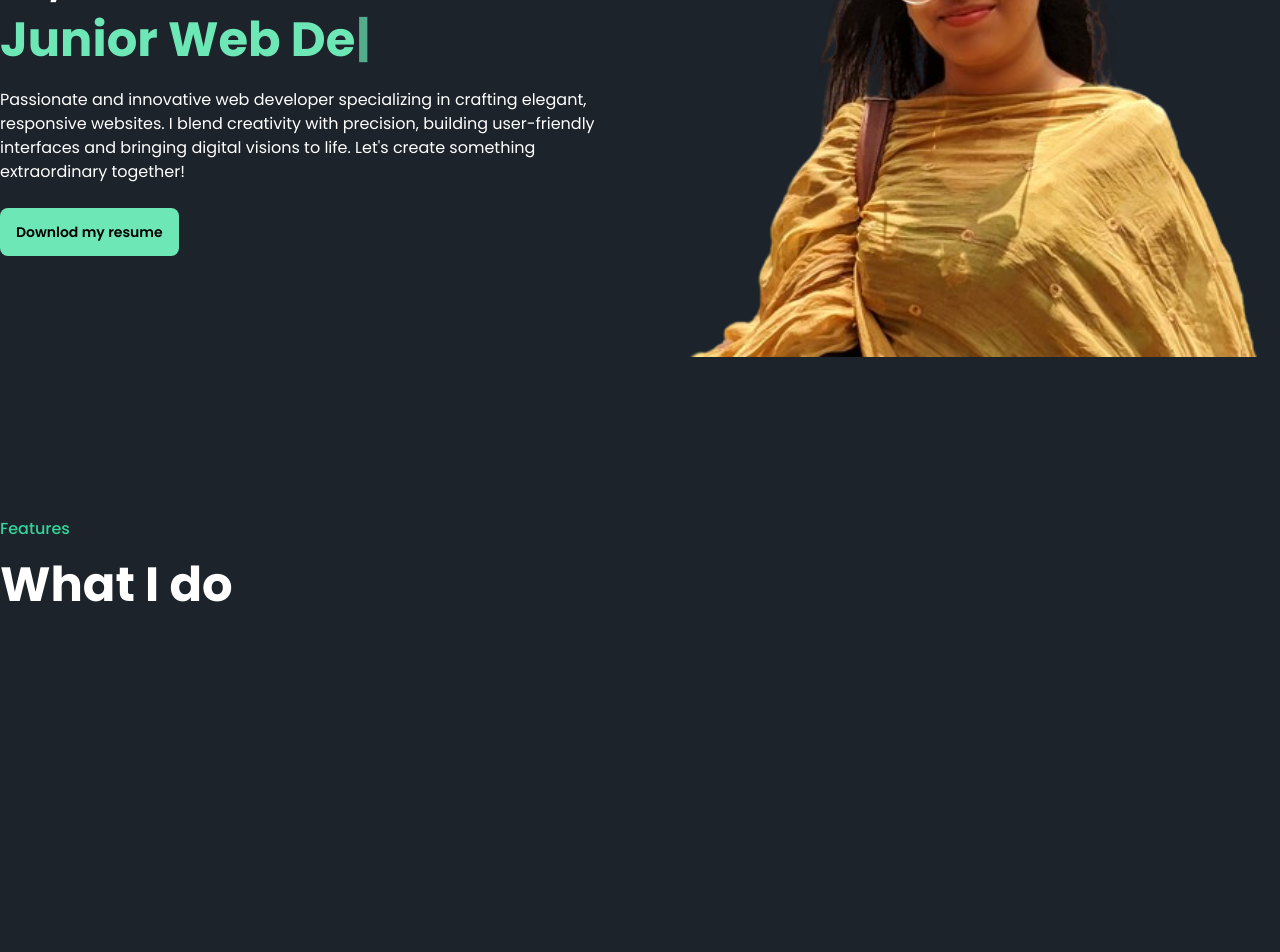
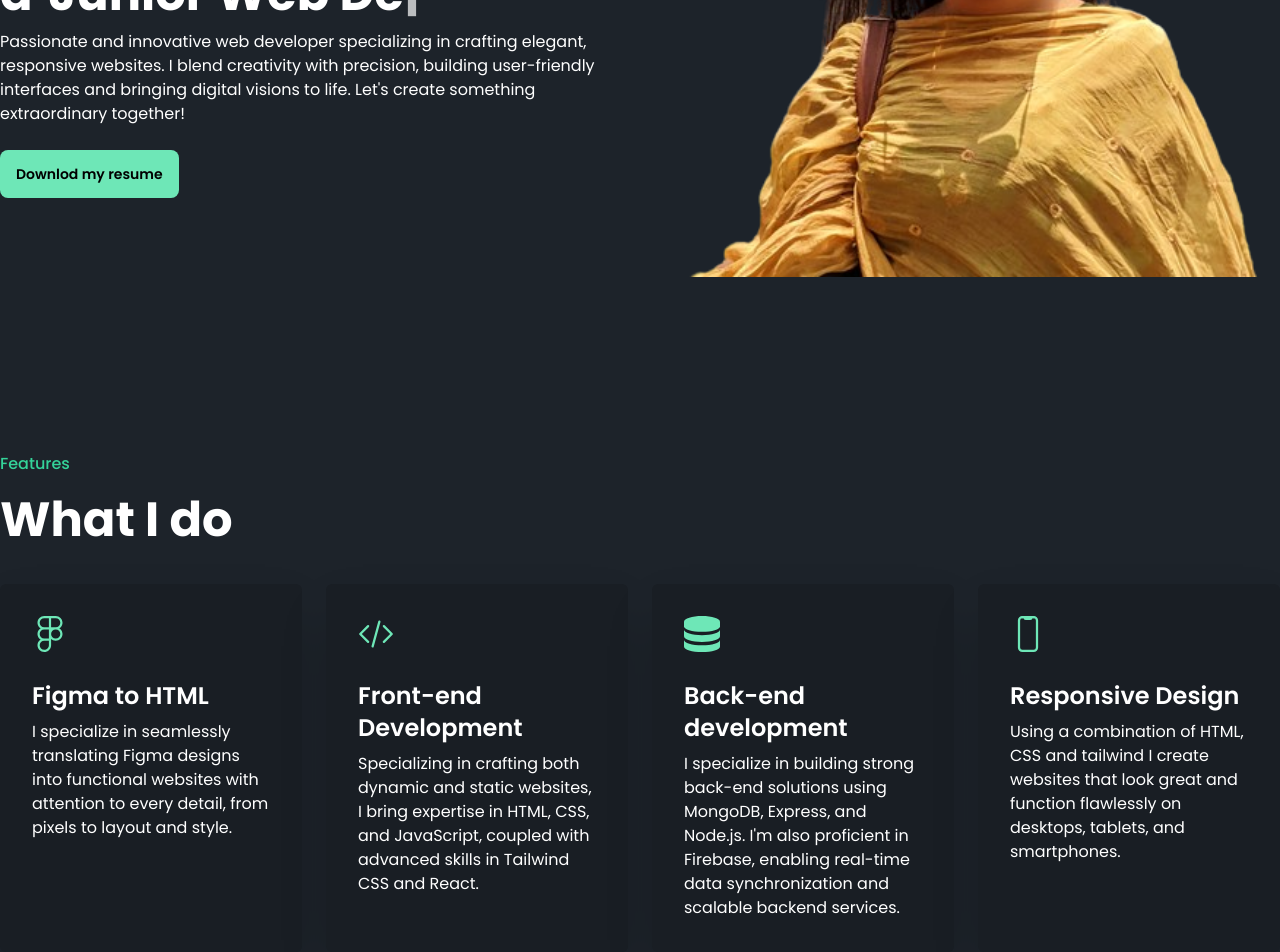
Before and after one commit to zannat20040/my-portfolio, a React (Vite) app: page / in a window 1280 px wide. Shown: the part 449-1401 px from the top of the page. Before the commit the page ends 1067 px from the top, so only its background shows below. Built offline with nearby package versions, Linux system fonts and the light colour scheme.

Commit message:
feature adddedg

```diff
--- a/package.json
+++ b/package.json
@@ -15,6 +15,7 @@
     "react": "^18.2.0",
     "react-dom": "^18.2.0",
     "react-hot-toast": "^2.4.1",
+    "react-icons": "^4.12.0",
     "react-router-dom": "^6.20.1",
     "sort-by": "^1.2.0",
     "typewriter-effect": "^2.21.0"
--- /dev/null
+++ b/src/Section/All section/Aboutme.jsx
@@ -0,0 +1,11 @@
+import React from 'react';
+
+const Aboutme = () => {
+    return (
+        <div>
+
+        </div>
+    );
+};
+
+export default Aboutme;
--- a/src/Section/All section/Banner.jsx
+++ b/src/Section/All section/Banner.jsx
@@ -3,11 +3,14 @@ import Typewriter from "typewriter-effect";
 import banner from "../../assets/banner.png";
 const Banner = () => {
   return (
-    <div className="min-h-screen py-40">
+    <div className="min-h-screen py-20">
       <div className="grid grid-cols-2 items-center justify-between mx-auto">
         <div className=" text-white">
           <p className="font-medium text-gray-400">Welcome to my world</p>
-          <h1 className="text-5xl font-bold mt-5">Hi, I am a </h1>
+          <h1 className="text-5xl font-bold mt-5">Hi, I am <span className="text-emerald-300">Zannatul Ferdousi Hema</span></h1>
+
+          <h1 className="text-5xl font-bold mt-5 flex gap-4">a
+
           <Typewriter
             options={{
               strings: ["Junior Web Developer", "Front-end Developer"],
@@ -15,6 +18,8 @@ const Banner = () => {
               loop: true,
             }}
           />
+          </h1>
+
           <h1 className="text-5xl font-bold mt-3 text-emerald-300"></h1>
           <p className="pb-6">
             Passionate and innovative web developer specializing in crafting
--- a/src/Section/All section/Feature.jsx
+++ b/src/Section/All section/Feature.jsx
@@ -1,12 +1,29 @@
-import React from 'react';
+import React from "react";
+import { features } from "../Allobjects";
 
 const Feature = () => {
+
+
   return (
-        <div className='text-white'>
-            <div>
+    <div className="text-white">
+      <div className="">
         <p className="font-medium text-emerald-400">Features</p>
         <h1 className="text-5xl font-bold mt-5 ">What I do</h1>
+      </div>
+<div className="grid grid-cols-4 gap-6">
 
+  {
+    features.map(feature=>(
+      <div className="card mt-10 bg-base-200 shadow-2xl rounded-md">
+  <div className="card-body">
+    <h2 className="text-4xl text-emerald-300 mb-5">{feature.icon}</h2>
+    <h2 className="card-title text-2xl">{feature.title}</h2>
+    <p>{feature.description}</p>
+
+  </div>
+</div>
+    ))
+  }
 </div>
     </div>
   );
--- /dev/null
+++ b/src/Section/Allobjects.jsx
@@ -0,0 +1,41 @@
+import React from 'react';
+import { SiFigma } from "react-icons/si";
+import { HiCodeBracket } from "react-icons/hi2";
+import { ImDatabase } from "react-icons/im";
+import { IoPhonePortraitOutline } from "react-icons/io5";
+export const features = [
+    {
+        id: 1,
+        icon: <SiFigma />,
+        title: 'Figma to HTML',
+        description: 'I specialize in seamlessly translating Figma designs into  functional websites with attention to every detail, from pixels to layout and style.',
+      },
+      {
+        id: 2,
+        icon: <HiCodeBracket />,
+        title: 'Front-end Development',
+        description: 'Specializing in crafting both dynamic and static websites, I bring expertise in HTML, CSS, and JavaScript, coupled with advanced skills in Tailwind CSS and React. ',
+      },
+      {
+        id: 3,
+        icon: <ImDatabase />,
+        title: 'Back-end development',
+        description: "I specialize in building strong back-end solutions using MongoDB, Express, and Node.js. I'm also proficient in Firebase, enabling real-time data synchronization and scalable backend services.",
+      },
+      {
+        id: 4,
+        icon: <IoPhonePortraitOutline />,
+        title: 'Responsive Design',
+        description: 'Using a combination of HTML, CSS and tailwind I create websites that look great and function flawlessly on desktops, tablets, and smartphones.',
+      },
+]
+
+// const Allobjects = () => {
+//     return (
+//         <div>
+
+//         </div>
+//     );
+// };
+
+// export default Allobjects;
--- a/src/index.css
+++ b/src/index.css
@@ -10,7 +10,6 @@
     font-size: 48px;
     font-weight: bold;
     margin-top: 12px;
-    color: #6EE7B7;
 }
 /*
 .banner-right {
```
Also changed, not shown: 1 other file (tests, documents, lock files or other folders). Lines whose indentation alone changed are shown as unchanged.
